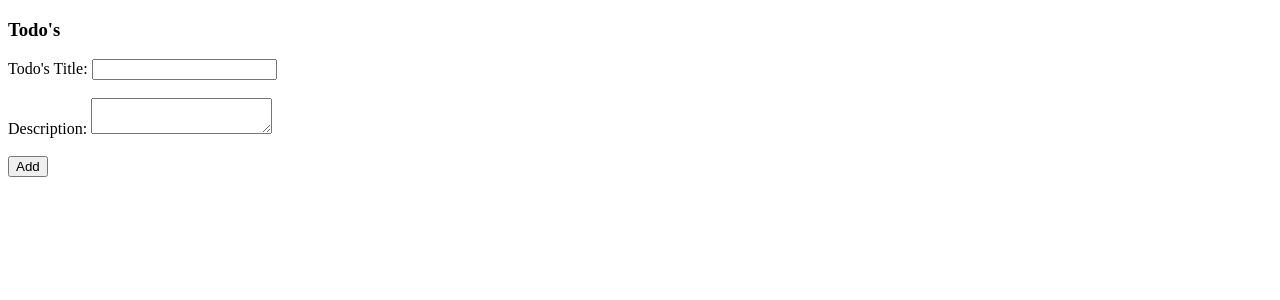
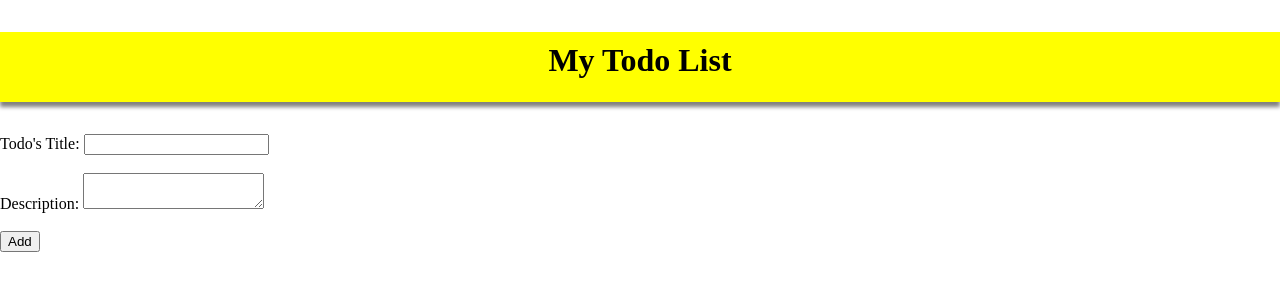
Before and after one commit to nikita-jadhav16/todo_list, a React (Create React App) app: page / in a window 1280 px wide. Shown: the top 300 px of the page. Built offline with nearby package versions, Linux system fonts and the light colour scheme.

Commit message:
used CSS modules for styling

```diff
--- a/src/App.js
+++ b/src/App.js
@@ -1,4 +1,5 @@
 import Todo from "./components/Todo";
+import "./app.module.css";
 
 function App() {
   return (
--- /dev/null
+++ b/src/app.module.css
@@ -0,0 +1,3 @@
+body {
+  margin: 0;
+}
--- /dev/null
+++ b/src/components/Header.js
@@ -0,0 +1,11 @@
+import React from "react";
+import styles from "./header.module.css";
+const Header = () => {
+  return (
+    <div>
+      <p className={styles.header}>My Todo List</p>
+    </div>
+  );
+};
+
+export default Header;
--- a/src/components/Todo.js
+++ b/src/components/Todo.js
@@ -1,5 +1,6 @@
 import React, { useState } from "react";
 import TodoItems from "./TodoItems";
+import Header from "./Header";
 
 const Todo = () => {
   const [todo, setTodo] = useState({
@@ -25,7 +26,7 @@ const Todo = () => {
 
   return (
     <>
-      <h3>Todo's</h3>
+      <Header />
 
       <form onSubmit={handleSubmit}>
         <label htmlFor="todoTitle">Todo's Title: </label>
--- /dev/null
+++ b/src/components/header.module.css
@@ -0,0 +1,9 @@
+.header {
+  background-color: yellow;
+  height: 50px;
+  font-weight: 800;
+  font-size: 2em;
+  text-align: center;
+  padding: 10px;
+  box-shadow: 0 5px 4px gray;
+}
```
